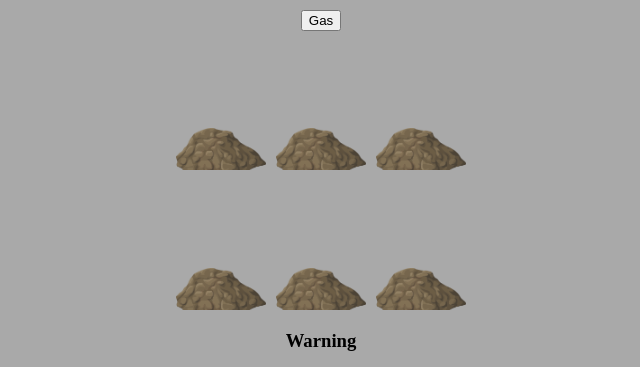
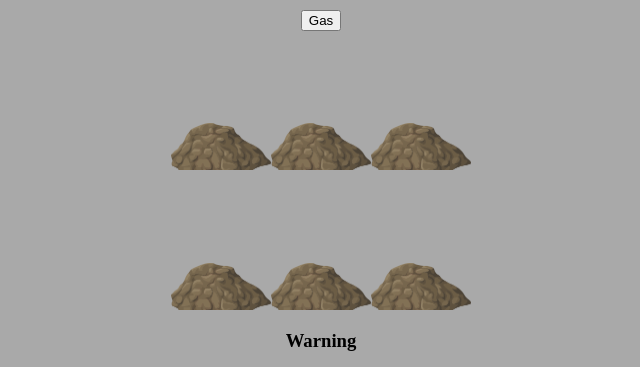
Before and after one commit to hafizzganss678/Pukul-Fizz.github.io, a plain HTML site: page index.html in a window 1280 px wide. Shown: the part 156-523 px from the top of the page, 319-959 px from the left. Drawn offline with Linux system fonts and the light colour scheme.

Commit message:
Update style.css

```diff
--- a/style.css
+++ b/style.css
@@ -57,7 +57,7 @@ p {
   height: 90px;
   position: absolute;
   background: url(tanah.png) bottom center no-repeat;
-  background-size: 90%;
+  background-size: 100%;
   top: 20px;
 }
 
@@ -66,7 +66,7 @@ p {
   height: 100px;
   background: url(andy.png) bottom center no-repeat;
   position: absolute;
-  background-size: 90%;
+  background-size: 100%;
   top: 40px;
   transition: top 0.3s;
 }
```
